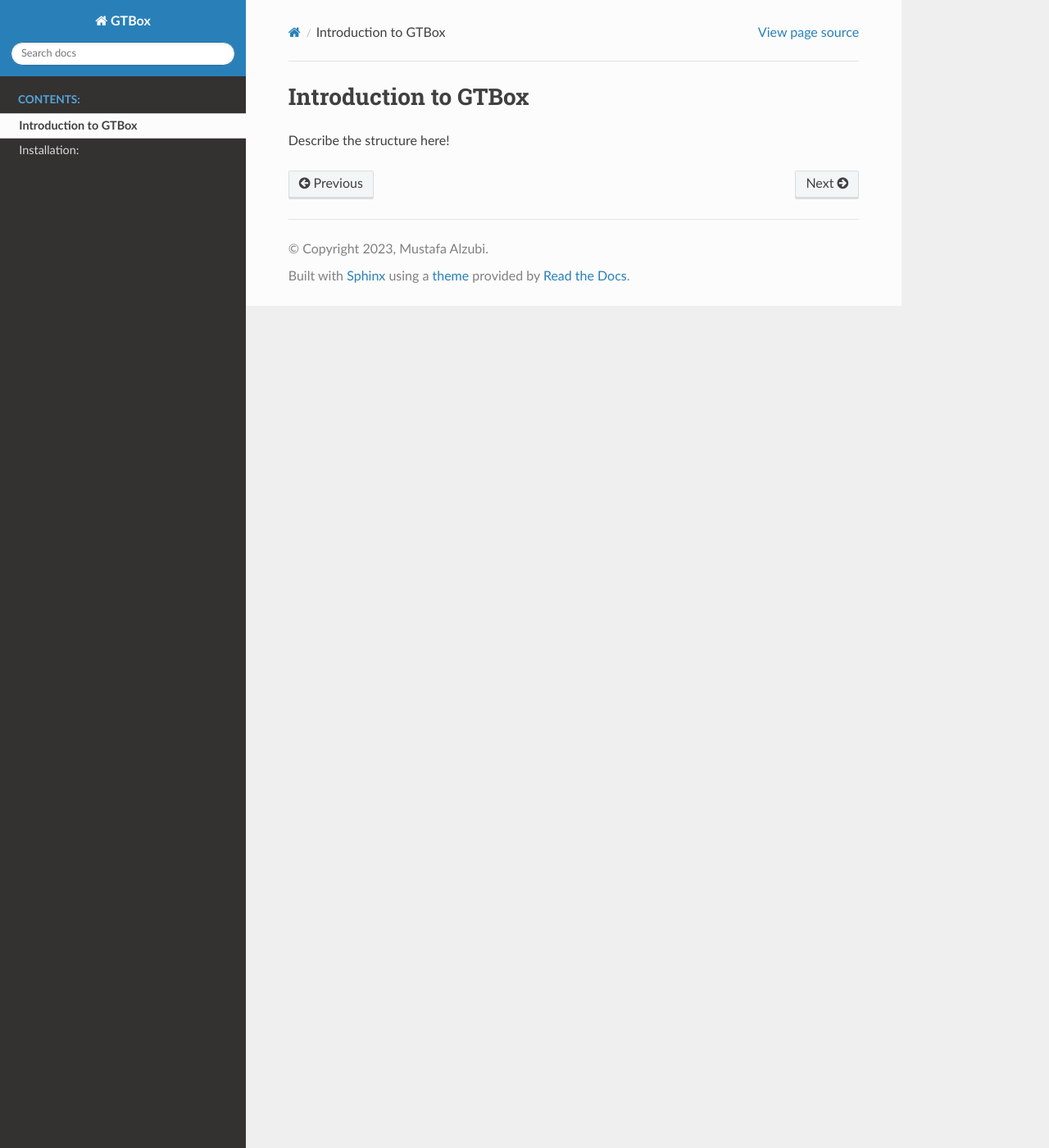
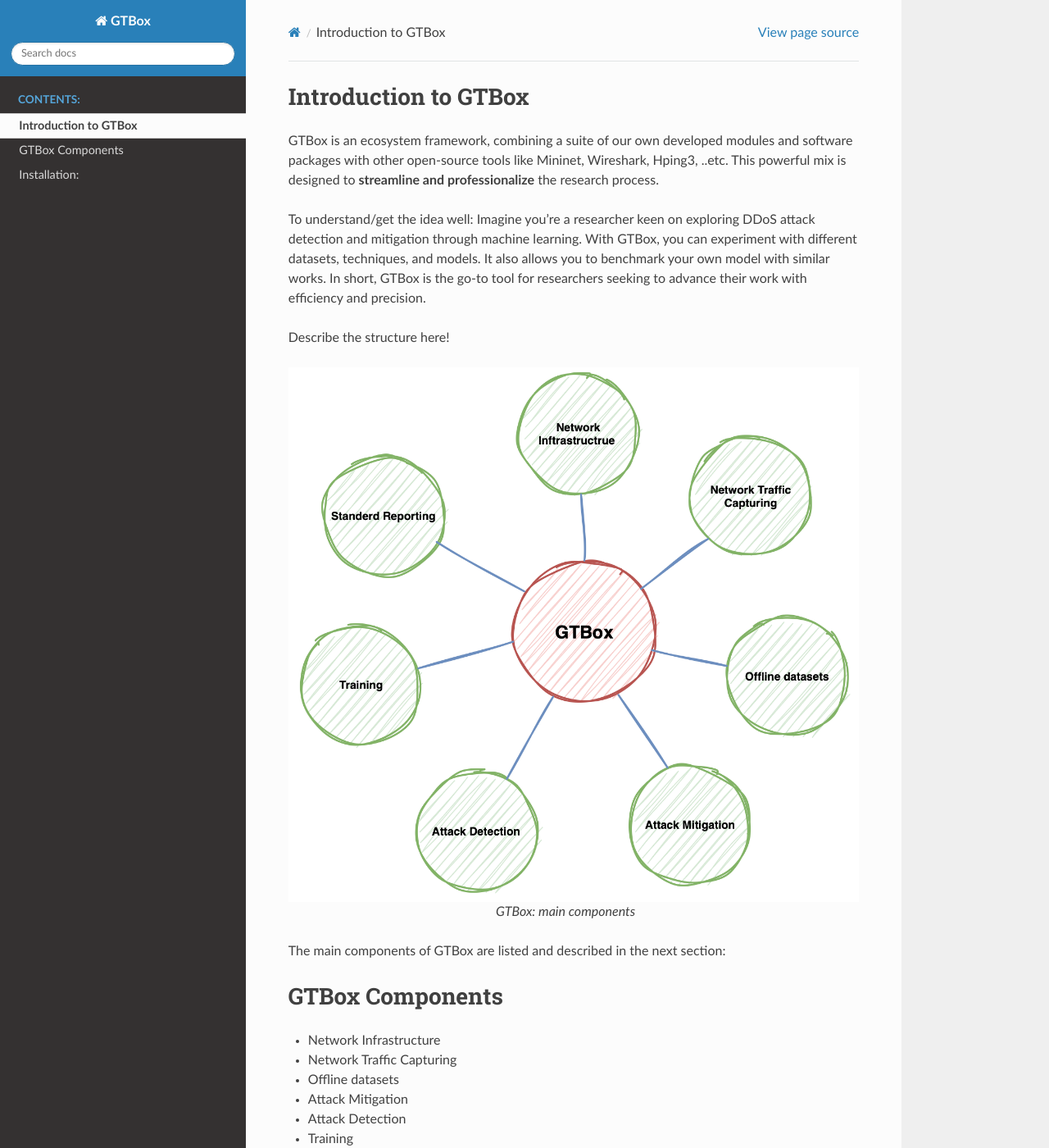
Before and after one commit to Mustafa-zubi/GTBox, a Sphinx documentation site: the page built from docs/source/introduction.rst, in a window 1280 px wide and 1400 px high. Shown: the whole window at 82% size. Built offline with Sphinx 7.4.7 and the Read the Docs theme 2.0.0, drawn with Linux system fonts in a browser that asks for light colours.

Commit message:
adding some introduction text

```diff
--- a/docs/source/introduction.rst
+++ b/docs/source/introduction.rst
@@ -1,4 +1,28 @@
 Introduction to GTBox
 =====================
 
+GTBox is an ecosystem framework, combining a suite of our own developed modules and software packages with other open-source tools like Mininet, Wireshark, Hping3, ..etc. This powerful mix is designed to **streamline and professionalize** the research process.
+
+To understand/get the idea well: Imagine you're a researcher keen on exploring DDoS attack detection and mitigation through machine learning. With GTBox, you can experiment with different datasets, techniques, and models. It also allows you to benchmark your own model with similar works. In short, GTBox is the go-to tool for researchers seeking to advance their work with efficiency and precision.
+
+
 Describe the structure here!
+
+.. figure:: images/GTBox.png
+   :alt: ifconfig
+   :align: center
+
+   GTBox: main components
+
+The main components of GTBox are listed and described in the next section:
+
+GTBox Components
+================
+
+- Network Infrastructure
+- Network Traffic Capturing
+- Offline datasets
+- Attack Mitigation
+- Attack Detection
+- Training
+- Standard Reporting
```
Also changed, not shown: docs/source/index.rst (+6 -2 lines), docs/source/images/GTBox.png (added), 2 other files.
